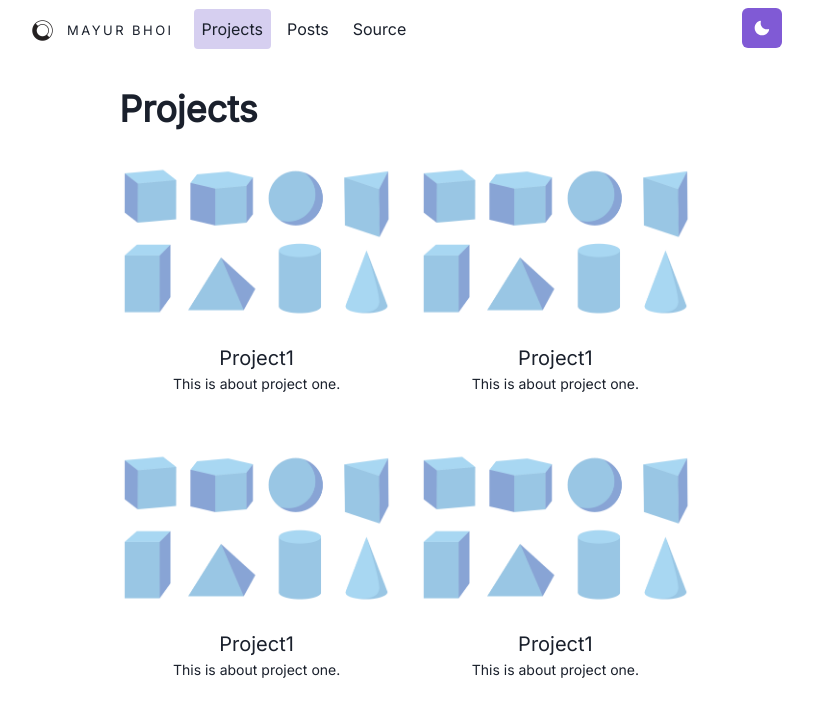
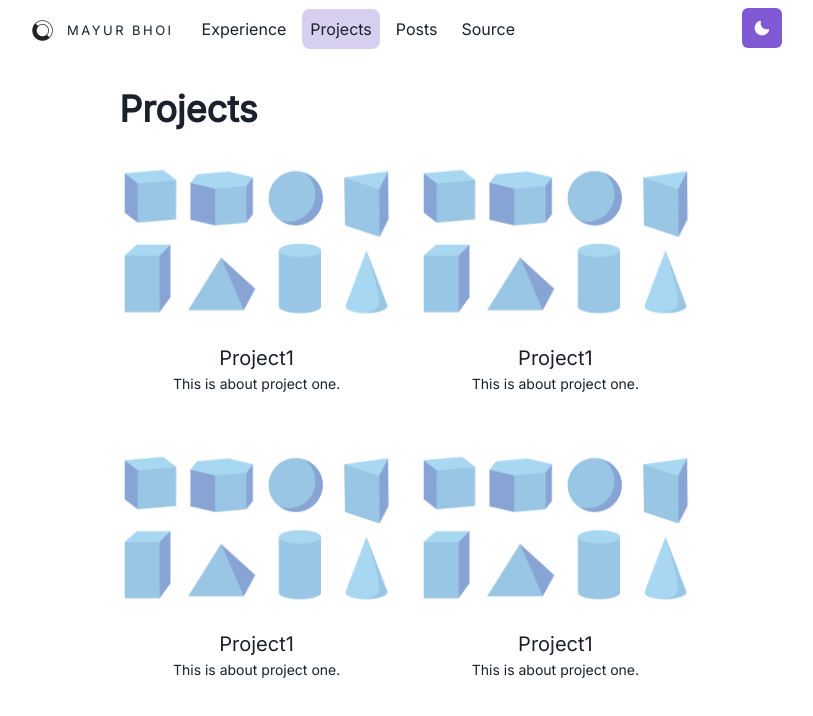
Before and after one commit to Mayur57/mayurbhoi.com, a Next.js app: page /projects in a window 1280 px wide. Shown: the top 716 px of the page, without its empty margins (234-1047 px from the left). Built offline with nearby package versions, Linux system fonts and the light colour scheme; a web font is replaced by a local one.

Commit message:
remove: exit animation

```diff
--- a/components/nav.js
+++ b/components/nav.js
@@ -32,7 +32,7 @@ const LinkItem = ({ href, path, children }) => {
         color={inactiveColor}
         textUnderlineOffset={5}
         fontSize={16}
-        borderRadius="4"
+        borderRadius="8"
       >
         {children}
       </Link>
@@ -74,6 +74,9 @@ const Navbar = props => {
           flexGrow={1}
           mt={{ base: 4, md: 0 }}
         >
+          <LinkItem href="/exp" path={path}>
+            Experience
+          </LinkItem>
           <LinkItem href="/projects" path={path}>
             Projects
           </LinkItem>
@@ -108,8 +111,8 @@ const Navbar = props => {
                 aria-label="Options"
               />
               <MenuList>
-                <NextLink href="/" passHref>
-                  <MenuItem as={Link}>About</MenuItem>
+                <NextLink href="/exp" passHref>
+                  <MenuItem as={Link}>Experience</MenuItem>
                 </NextLink>
                 <NextLink href="/projects" passHref>
                   <MenuItem as={Link}>Projects</MenuItem>
--- a/components/section.js
+++ b/components/section.js
@@ -7,11 +7,14 @@ const StyledDiv = chakra(motion.div, {
     }
 })
 
+// const StyledDiv = motion.div
+
 const Section = ({ children, delay = 0 }) => (
     <StyledDiv
         initial = {{ y: 5 , opacity: 0 }}
         animate = {{ y: 0, opacity: 1 }}
-        transition = {{ duration: 0.25, delay }}
+        transition={{ duration: 0.25, delay }}
+        exit = {{ y: 0}}
         mb={6} >
         { children }
     </StyledDiv>
--- a/pages/_app.js
+++ b/pages/_app.js
@@ -20,9 +20,7 @@ const Website = ({ Component, pageProps, router }) => {
       <Fonts />
       <Global styles={(GlobalStyles)} />
       <Layout router={router}>
-        <AnimatePresence exitBeforeEnter initial={true}>
           <Component {...pageProps} key={router.route} />
-        </AnimatePresence>
       </Layout>
     </ChakraProvider>
   )
```
